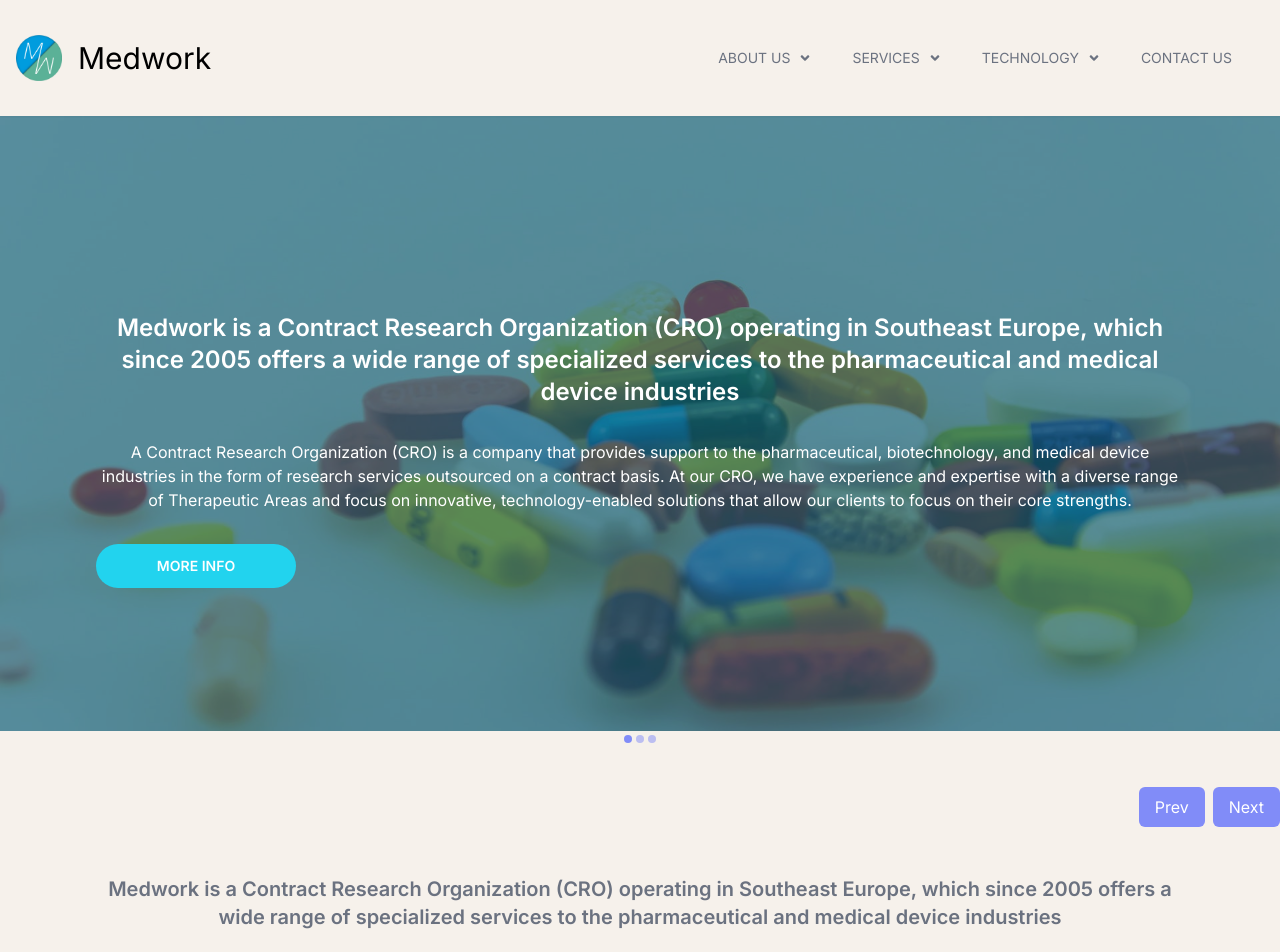
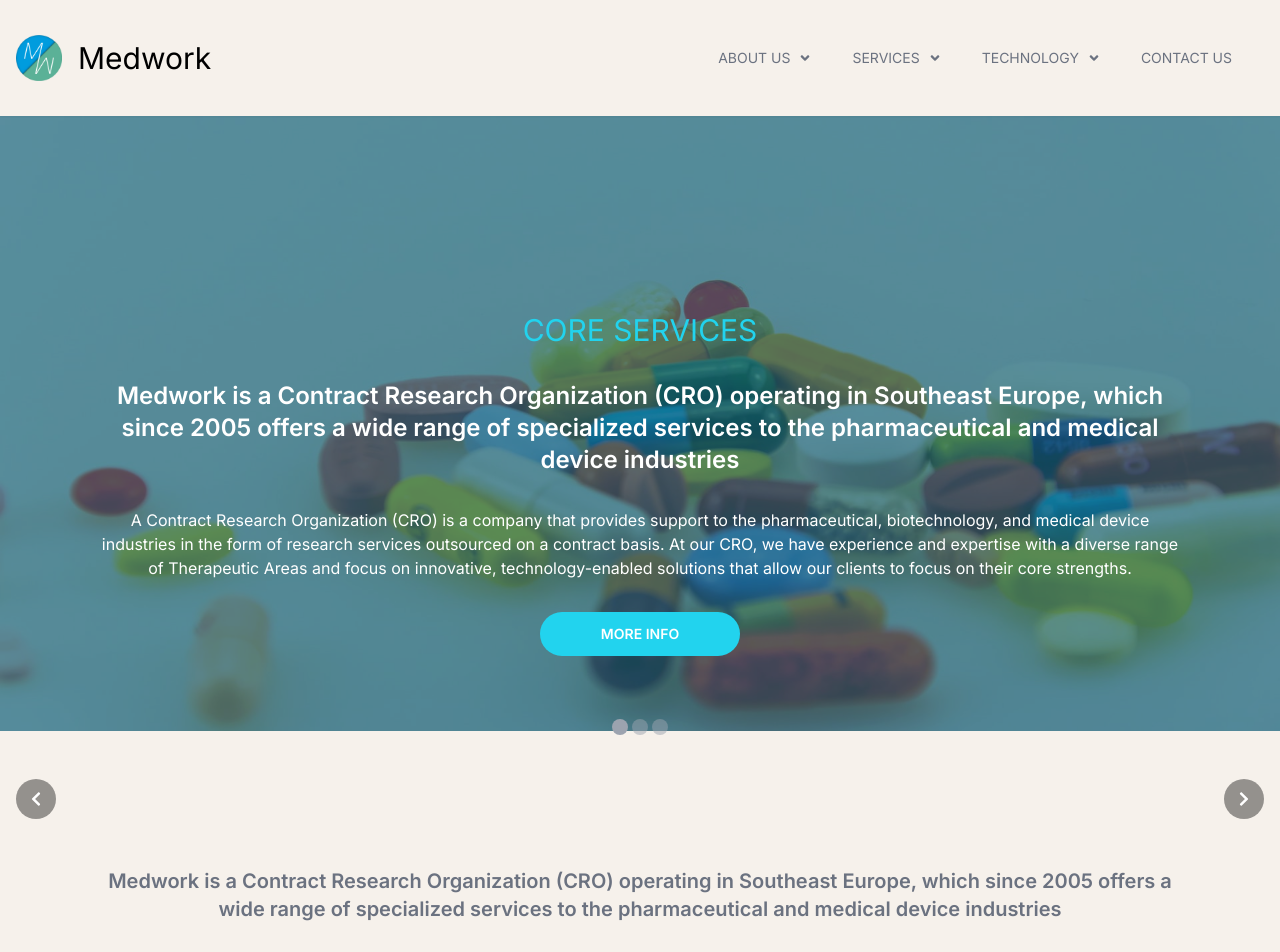
Before and after one commit to Medwork-CRO/webpage, a Next.js app: page / in a window 1280 px wide. Shown: the top 952 px of the page. Built offline with nearby package versions, Linux system fonts and the light colour scheme.

Commit message:
Update cover image design

```diff
--- a/package.json
+++ b/package.json
@@ -24,6 +24,7 @@
     "next": "13.1.6",
     "react": "18.2.0",
     "react-dom": "18.2.0",
+    "react-icons": "^4.9.0",
     "react-multi-carousel": "^2.8.2",
     "react-social-icons": "^5.15.0",
     "typescript": "4.9.5"
--- a/src/components/Carousel.tsx
+++ b/src/components/Carousel.tsx
@@ -32,8 +32,8 @@ const Carousel = ({ children, ...options }: Props) => {
         <>
             <div className="overflow-hidden" ref={emblaRef}>
                 <div className="flex">{children}</div>
+                <Dots itemsLength={length} selectedIndex={selectedIndex} />
             </div>
-            <Dots itemsLength={length} selectedIndex={selectedIndex} />
             <CarouselControls
                 canScrollNext={canScrollNext}
                 canScrollPrev={canScrollPrev}
--- a/src/components/CarouselControls.tsx
+++ b/src/components/CarouselControls.tsx
@@ -1,4 +1,5 @@
 import classNames from "classnames";
+import { FaChevronLeft, FaChevronRight } from "react-icons/fa";
 
 type Props = {
     canScrollPrev: boolean;
@@ -9,7 +10,7 @@ type Props = {
 
 export default function CarouselControls(props: Props) {
     return (
-        <div className="flex w-full justify-end gap-2 ">
+        <div className="flex w-full justify-between gap-2">
             <button
                 onClick={() => {
                     if (props.canScrollPrev) {
@@ -18,12 +19,11 @@ export default function CarouselControls(props: Props) {
                 }}
                 disabled={!props.canScrollPrev}
                 className={classNames({
-                    "px-4 py-2 text-white rounded-md": true,
-                    "bg-indigo-200": !props.canScrollPrev,
-                    "bg-indigo-400": props.canScrollPrev,
+                    "w-10 h-10 ml-4 text-white rounded-full flex items-center justify-center": true,
+                    "bg-black bg-opacity-40": true,
                 })}
             >
-                Prev
+                <FaChevronLeft color="white" />
             </button>
             <button
                 onClick={() => {
@@ -33,12 +33,11 @@ export default function CarouselControls(props: Props) {
                 }}
                 disabled={!props.canScrollNext}
                 className={classNames({
-                    "px-4 py-2 text-white rounded-md": true,
-                    "bg-indigo-200": !props.canScrollNext,
-                    "bg-indigo-400": props.canScrollNext,
+                    "w-10 h-10 mr-4 text-white rounded-full flex items-center justify-center": true,
+                    "bg-black bg-opacity-40": true,
                 })}
             >
-                Next
+                <FaChevronRight color="white" />
             </button>
         </div>
     );
--- a/src/components/Dots.tsx
+++ b/src/components/Dots.tsx
@@ -13,8 +13,7 @@ const Dots = ({ itemsLength, selectedIndex }: Props) => {
                 return (
                     <div
                         className={classNames({
-                            "h-2 w-2 rounded-full transition-all duration-300 bg-indigo-400":
-                                true,
+                            "h-4 w-4 rounded-full transition-all duration-300 bg-gray-400": true,
                             // tune down the opacity if slide is not selected
                             "opacity-50": !selected,
                         })}
--- a/src/components/RoundedButton.tsx
+++ b/src/components/RoundedButton.tsx
@@ -10,8 +10,8 @@ export default function RoundedButton({ label, href, color }: RoundedButtonProps
   return (
     <Link
       className={`
-      rounded-full px-6 text-sm font-semibold py-3 text-center focus:outline-none focus:ring transition ease-in duration-100
-      text-white min-w-[200px] w-[200px] max-w-[200px]
+      rounded-full text-sm font-semibold py-3 text-center focus:outline-none focus:ring transition ease-in duration-100
+      text-white w-[200px]
       bg-cyan-400 hover:bg-${color}-500 focus:ring-${color}-300 active:bg-${color}-700
       `}
       aria-label="Action button"
--- a/src/components/categoryTitle.tsx
+++ b/src/components/categoryTitle.tsx
@@ -4,7 +4,7 @@ type CategoryTitleProps = {
 
 export default function CategoryTitle({ title }: CategoryTitleProps) {
   return (
-    <div className="flex items-center justify-center mb-8">
+    <div className="flex items-center justify-center">
       <span className="text-3xl text-cyan-400">
         {/* &#8226;  */}
         {title}
--- a/src/pages/index.tsx
+++ b/src/pages/index.tsx
@@ -25,11 +25,12 @@ function ImageShowCase({ image, key }: { image: StaticImageData, key: string })
     // flex[0_0_100%]
     //   - shorthand for flex-grow:0; flex-shrink:0; flex-basis:100%
     //   - we want this slide to not be able to grow or shrink and take up 100% width of the viewport.
-    <div className="relative h-[615px] flex-[0_0_100%] flex justify-center items-center" key={key}>
+    <div className="relative h-[615px] flex-[0_0_100%]" key={key}>
       <Image src={image} fill className="saturate-150" alt="alt" />
       <div className="absolute z-10 inset-0 bg-cyan-800 opacity-70"></div>
 
-      <div className="absolute z-20 top-1 flex flex-col gap-8 mx-24 my-48 text-white text-center place-items-centers justify-around">
+      <div className="absolute z-20 top-1 flex flex-col gap-8 mx-24 my-48 text-white text-center items-center justify-center">
+        <CategoryTitle title={"CORE SERVICES"} />
         <span className="text-5xl md:text-2xl font-semibold">
           Medwork is a Contract Research Organization (CRO) operating in Southeast
           Europe, which since 2005 offers a wide range of specialized services to
```
Also changed, not shown: 1 other file (tests, documents, lock files or other folders).
